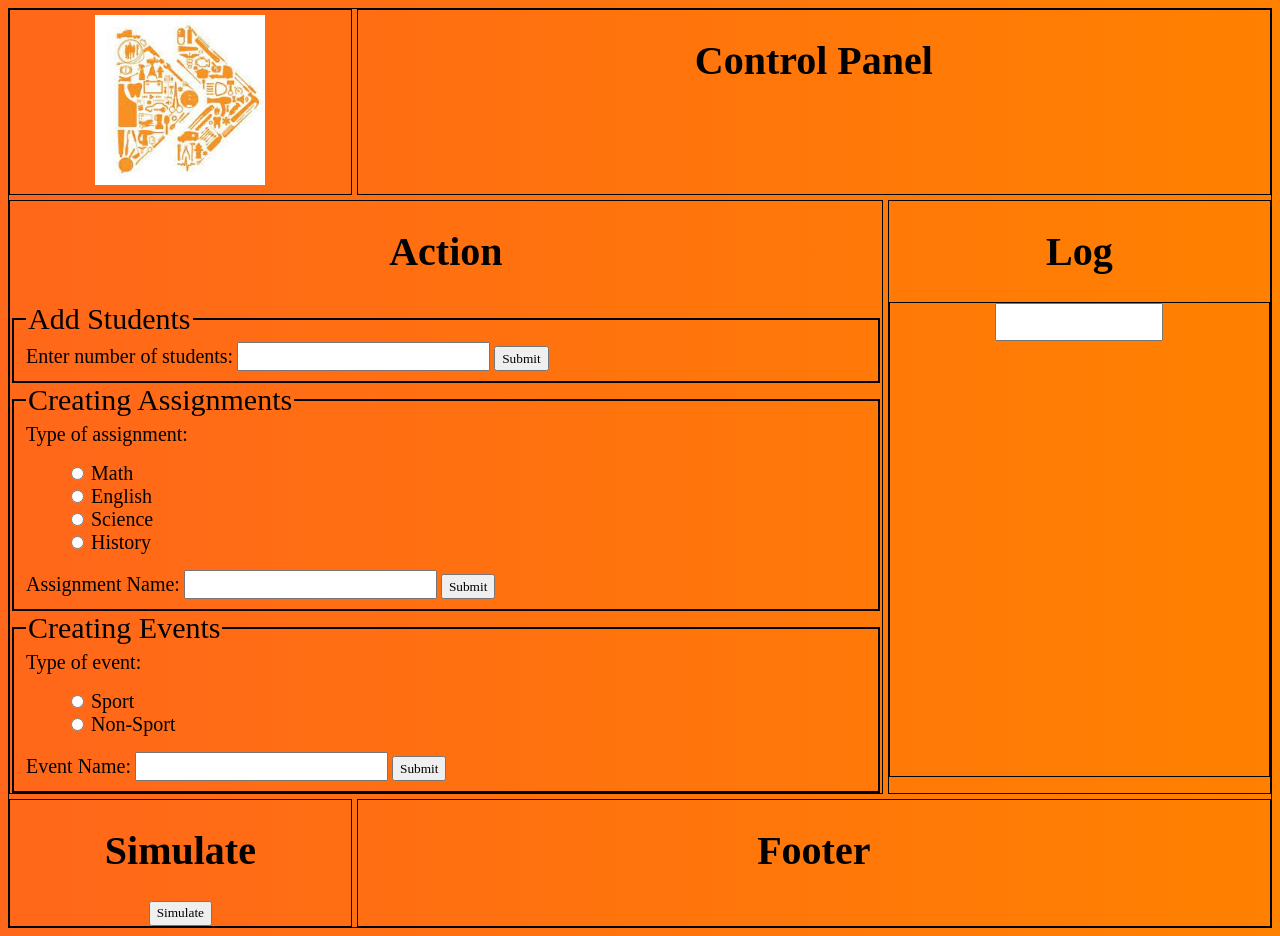
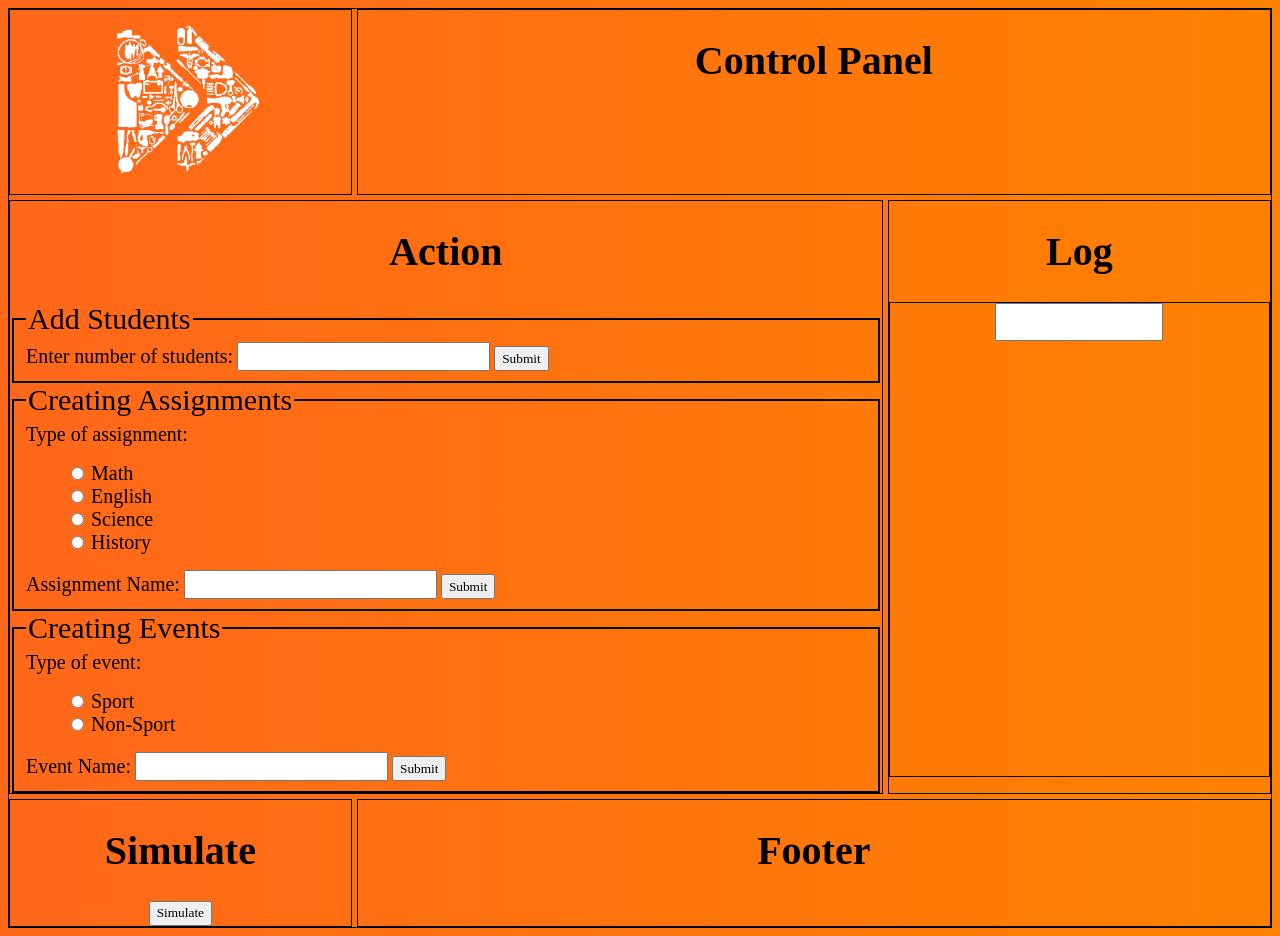
Before and after one commit to Dearborn42/Work, a plain HTML site: page test.html in a window 1280 px wide. Drawn offline with Linux system fonts and the light colour scheme.

Commit message:
Change logo
Changed the color of the image in the grid.

```diff
--- a/test.css
+++ b/test.css
@@ -59,8 +59,8 @@ button{
 }
 textarea{
     resize:none;
-    /* width: auto;
-    height: auto; */
+    /* width: 20vw;
+    height: 100%; */
 }
 img{
     padding:5px;
--- a/test.html
+++ b/test.html
@@ -23,7 +23,7 @@
 
         <div class="item-e">
             <center>
-                <img src="west-mec.png" alt="tiger mascot">
+                <img src="west-mec copy.png" alt="tiger mascot">
             </center>
         </div>
 
```
Also changed, not shown: west-mec copy.png (added).
